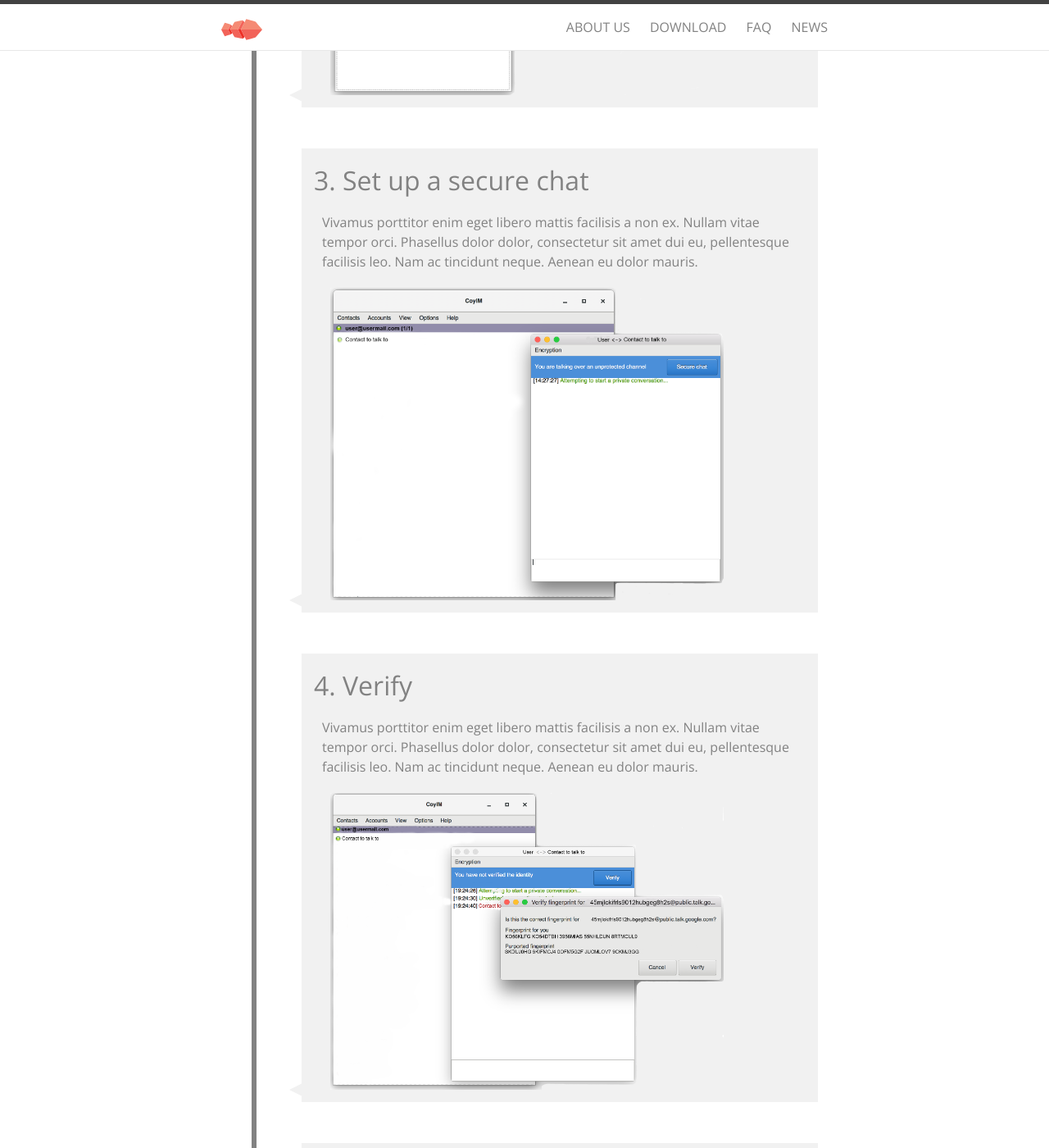
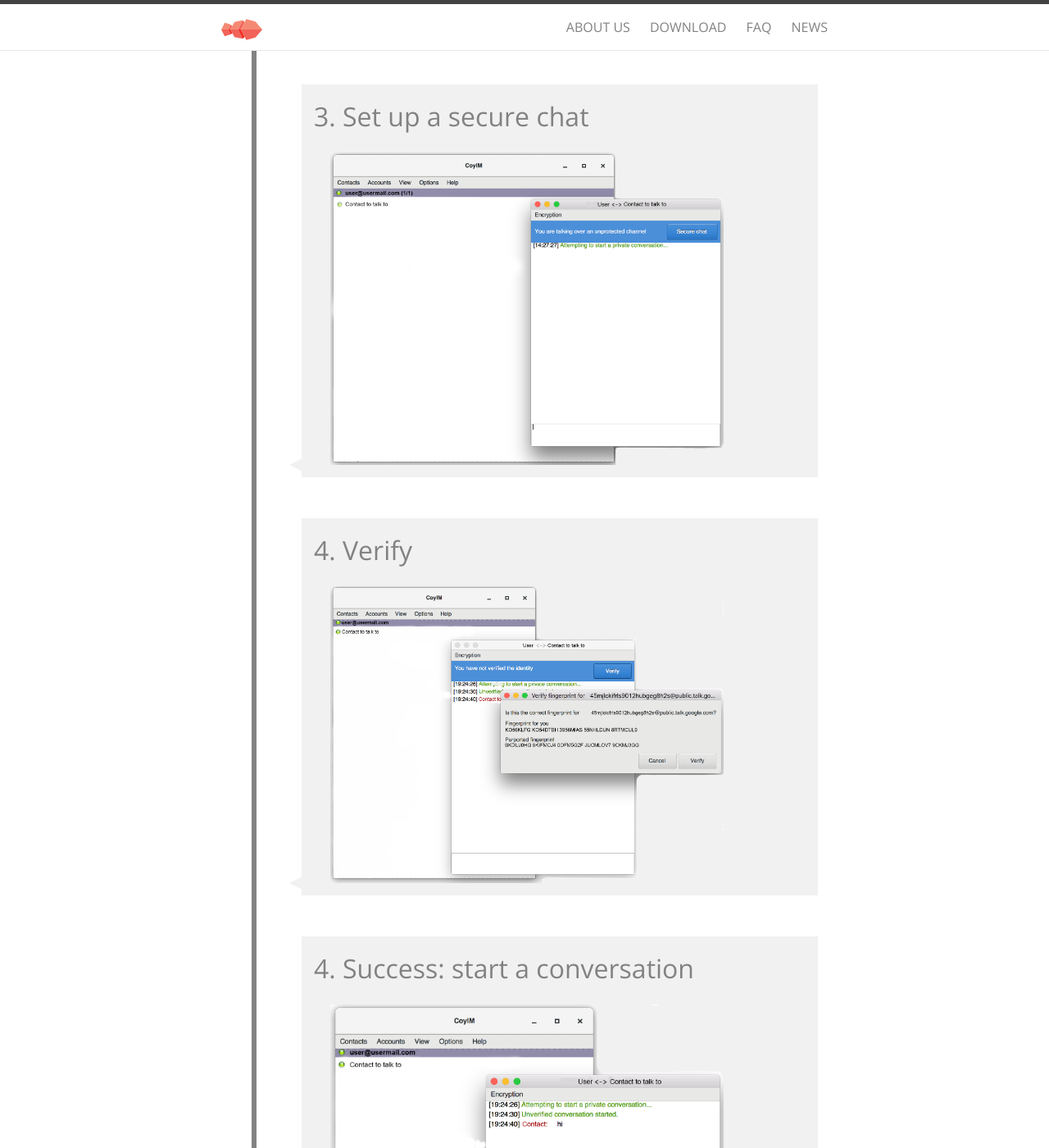
Before and after one commit to coyim/coyim-page, a Jekyll site: the page built from how_to_use.html, in a window 1280 px wide and 1400 px high, scrolled down 1628 px. Shown: the whole window at 82% size. Built offline with Jekyll 4.4.1, drawn with Linux system fonts in a browser that asks for light colours; some of the changed text lies outside the part shown.

Commit message:
delete lattin random desc

```diff
--- a/how_to_use.html
+++ b/how_to_use.html
@@ -9,35 +9,30 @@ permalink: /how-to-use/
     <li>
       <div>
         <h2>1. Set up a master password</h2>
-        <p>Set a master password to use in your encrypted conversations. More text.</p>
         <img src='/images/master-pass-01.png' border='0' alt='master-password'/>
       </div>
     </li>
     <li>
       <div>
         <h2>2. Add an account and connect</h2>
-        <p>Add an account. More text.</p>
         <img src='/images/add-account-01.png' border='0' alt='add-account'/>
       </div>
     </li>
     <li>
       <div>
         <h2>3. Set up a secure chat</h2>
-        <p>Vivamus porttitor enim eget libero mattis facilisis a non ex. Nullam vitae tempor orci. Phasellus dolor dolor, consectetur sit amet dui eu, pellentesque facilisis leo. Nam ac tincidunt neque. Aenean eu dolor mauris.</p>
         <img src='/images/secure-chat-01.png' border='0' alt='set-up-secure-chat'/>
     </div>
     </li>
     <li>
       <div>
         <h2>4. Verify</h2>
-        <p>Vivamus porttitor enim eget libero mattis facilisis a non ex. Nullam vitae tempor orci. Phasellus dolor dolor, consectetur sit amet dui eu, pellentesque facilisis leo. Nam ac tincidunt neque. Aenean eu dolor mauris.</p>
         <img src='/images/verify-chat-01.png' border='0' alt='verify-chat'/>
     </div>
     </li>
     <li>
       <div>
         <h2>4. Success: start a conversation</h2>
-        <p>Vivamus porttitor enim eget libero mattis facilisis a non ex. Nullam vitae tempor orci. Phasellus dolor dolor, consectetur sit amet dui eu, pellentesque facilisis leo. Nam ac tincidunt neque. Aenean eu dolor mauris.</p>
         <img src='/images/secure-chat-conversation-01.png' border='0' alt='sucess'/>
     </div>
     </li>
```
